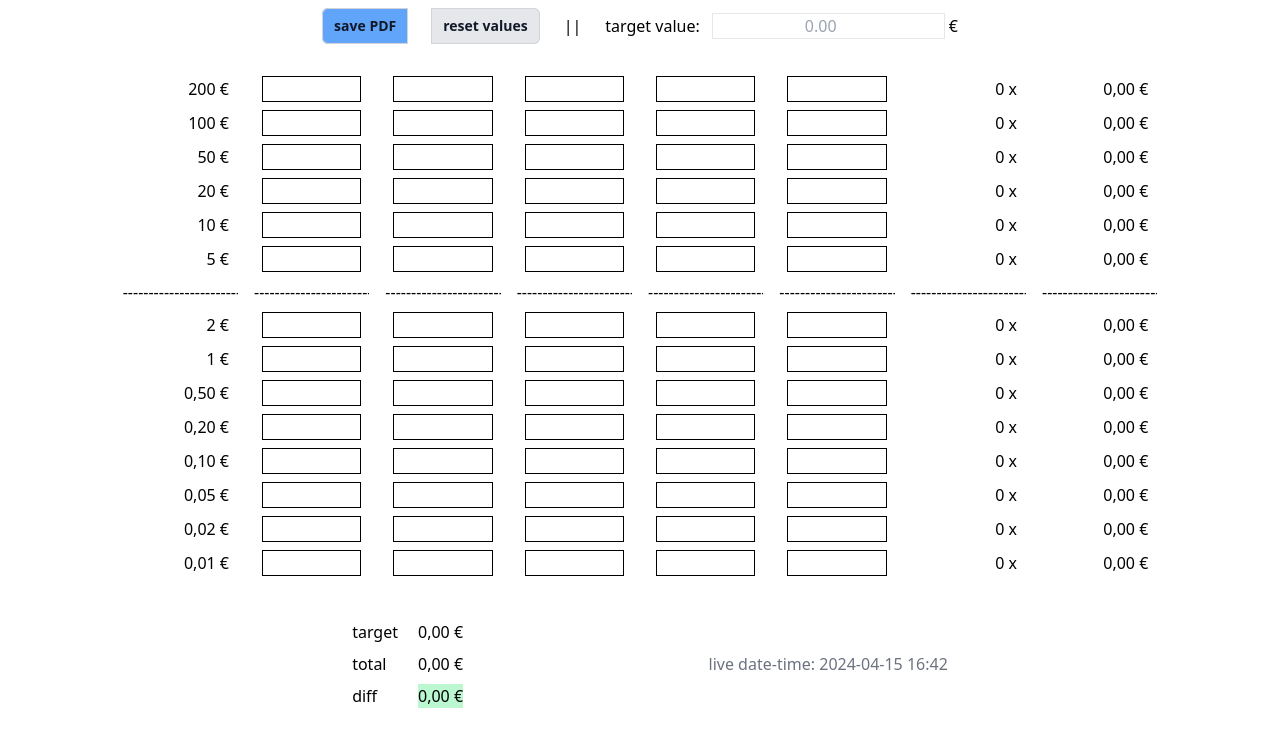
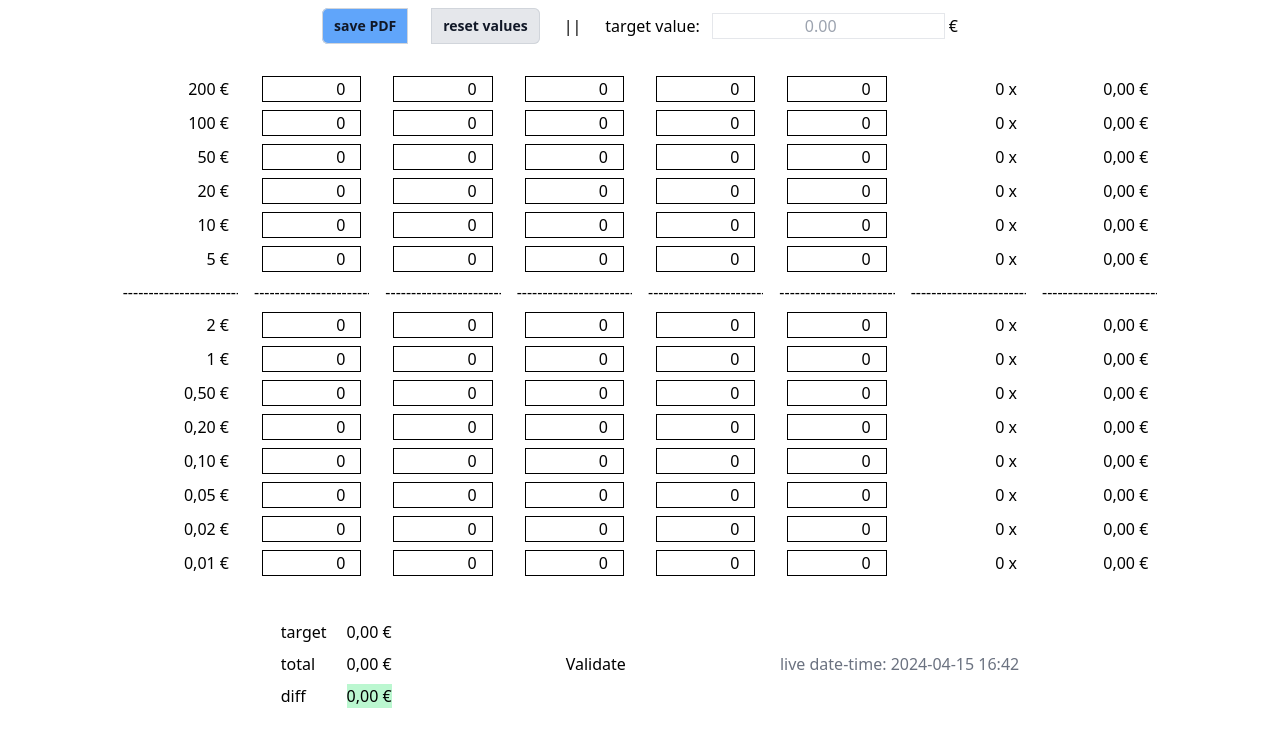
Before and after one commit to soeguet/register-report, a React (Vite) app: page / in a window 1280 px wide. Shown: the top 746 px of the page. Built offline with nearby package versions, Linux system fonts and the light colour scheme.

Commit message:
add: additional backend validation

```diff
--- a/src/components/daily/body/cells/AmountLabel.tsx
+++ b/src/components/daily/body/cells/AmountLabel.tsx
@@ -18,7 +18,7 @@ function AmountLabel(props: AmountLabelProps) {
             return 0;
         }
         const sum = objectWithDailyValues.reduce(
-            (acc, value) => acc + parseFloat(value || "0"),
+            (acc, value) => acc + value,
             0,
         );
         return sum;
--- a/src/components/daily/body/cells/ValueLabel.tsx
+++ b/src/components/daily/body/cells/ValueLabel.tsx
@@ -20,7 +20,7 @@ function ValueLabel(props: ValueLabelProps) {
             return 0;
         }
         const sum = dailyObject.reduce(
-            (acc, value) => acc + parseFloat(value || "0"),
+            (acc, value) => acc + value,
             0,
         );
         const value = coinValues[props.nominal];
--- a/src/components/daily/bottom/ResultRow.tsx
+++ b/src/components/daily/bottom/ResultRow.tsx
@@ -1,8 +1,47 @@
+import {
+    DailyObjectType,
+    useDailyStore,
+} from "../../../stores/daily/dailyStore.ts";
 import { DiffValue } from "./result/DiffValue.tsx";
 import { TargetValue } from "./result/TargetValue.tsx";
 import { TotalValue } from "./result/TotalValue.tsx";
 
+export type RequestPayload = {
+    payloadType: number;
+    requestValidation: {
+        targetValue: number;
+    };
+    requestValues: {
+        euro200: number;
+    };
+};
+
 function ResultRow() {
+    async function validationRequest() {
+        const applicationState = useDailyStore.getState()
+            .dailyValues as DailyObjectType;
+
+        const requestPayload = {
+            payloadType: 1,
+            requestValidation: {
+                targetValue: "100",
+            },
+            requestValues: {
+                euro200: applicationState["200_euro"][0],
+            },
+        };
+
+        const requestOptions = {
+            method: "POST",
+            headers: { "Content-Type": "application/json" },
+            body: JSON.stringify(requestPayload),
+        };
+
+        await fetch("http://localhost:8080/api/v1/calculate", requestOptions)
+            .then((response) => response.json())
+            .then((data) => console.log(data))
+            .catch((error) => console.log("error", error));
+    }
     return (
         <>
             <div className="flex flex-col p-5 text-nowrap">
@@ -10,6 +49,7 @@ function ResultRow() {
                 <TotalValue />
                 <DiffValue />
             </div>
+            <button onClick={validationRequest}>Validate</button>
         </>
     );
 }
--- a/src/stores/daily/dailyStore.ts
+++ b/src/stores/daily/dailyStore.ts
@@ -17,7 +17,7 @@ export type DailyObjectNominal =
     | "1_cent";
 
 export type DailyObjectType = {
-    [key in DailyObjectNominal]: string[];
+    [key in DailyObjectNominal]: number[];
 };
 
 type DailyStore = {
@@ -37,39 +37,39 @@ const useDailyStore: UseBoundStore<StoreApi<DailyStore>> = create<DailyStore>(
         targetValue: 0,
         setTargetValue: (value) => set({ targetValue: value }),
         dailyValues: {
-            "200_euro": Array(5).fill(""),
-            "100_euro": Array(5).fill(""),
-            "50_euro": Array(5).fill(""),
-            "20_euro": Array(5).fill(""),
-            "10_euro": Array(5).fill(""),
-            "5_euro": Array(5).fill(""),
-            "2_euro": Array(5).fill(""),
-            "1_euro": Array(5).fill(""),
-            "50_cent": Array(5).fill(""),
-            "20_cent": Array(5).fill(""),
-            "10_cent": Array(5).fill(""),
-            "5_cent": Array(5).fill(""),
-            "2_cent": Array(5).fill(""),
-            "1_cent": Array(5).fill(""),
+            "200_euro": Array(5).fill(0),
+            "100_euro": Array(5).fill(0),
+            "50_euro": Array(5).fill(0),
+            "20_euro": Array(5).fill(0),
+            "10_euro": Array(5).fill(0),
+            "5_euro": Array(5).fill(0),
+            "2_euro": Array(5).fill(0),
+            "1_euro": Array(5).fill(0),
+            "50_cent": Array(5).fill(0),
+            "20_cent": Array(5).fill(0),
+            "10_cent": Array(5).fill(0),
+            "5_cent": Array(5).fill(0),
+            "2_cent": Array(5).fill(0),
+            "1_cent": Array(5).fill(0),
         },
         resetValues: () =>
             set({
                 targetValue: 0,
                 dailyValues: {
-                    "200_euro": Array(5).fill(""),
-                    "100_euro": Array(5).fill(""),
-                    "50_euro": Array(5).fill(""),
-                    "20_euro": Array(5).fill(""),
-                    "10_euro": Array(5).fill(""),
-                    "5_euro": Array(5).fill(""),
-                    "2_euro": Array(5).fill(""),
-                    "1_euro": Array(5).fill(""),
-                    "50_cent": Array(5).fill(""),
-                    "20_cent": Array(5).fill(""),
-                    "10_cent": Array(5).fill(""),
-                    "5_cent": Array(5).fill(""),
-                    "2_cent": Array(5).fill(""),
-                    "1_cent": Array(5).fill(""),
+                    "200_euro": Array(5).fill(0),
+                    "100_euro": Array(5).fill(0),
+                    "50_euro": Array(5).fill(0),
+                    "20_euro": Array(5).fill(0),
+                    "10_euro": Array(5).fill(0),
+                    "5_euro": Array(5).fill(0),
+                    "2_euro": Array(5).fill(0),
+                    "1_euro": Array(5).fill(0),
+                    "50_cent": Array(5).fill(0),
+                    "20_cent": Array(5).fill(0),
+                    "10_cent": Array(5).fill(0),
+                    "5_cent": Array(5).fill(0),
+                    "2_cent": Array(5).fill(0),
+                    "1_cent": Array(5).fill(0),
                 },
             }),
         handleChange: (
@@ -78,12 +78,14 @@ const useDailyStore: UseBoundStore<StoreApi<DailyStore>> = create<DailyStore>(
             value: string,
         ) =>
             set((state) => {
+                const parsedValue = parseInt(value, 10);
+
                 const newDailyValues = {
                     ...state.dailyValues,
                 };
                 // deep copy of the array
                 newDailyValues[nominal] = [...newDailyValues[nominal]];
-                newDailyValues[nominal][index] = value;
+                newDailyValues[nominal][index] = parsedValue;
 
                 return { dailyValues: newDailyValues };
             }),
--- a/src/utils/converter.ts
+++ b/src/utils/converter.ts
@@ -14,11 +14,8 @@ export function formatNumber(value: number): string {
 export function calcTotalSum(dailyObject: DailyObjectType) {
     let total = 0;
     Object.entries(dailyObject).forEach(
-        ([nominal, values]: [string, string[]]) => {
-            const sum = values.reduce(
-                (acc, value) => acc + parseFloat(value || "0"),
-                0,
-            );
+        ([nominal, values]: [string, number[]]) => {
+            const sum = values.reduce((acc, value) => acc + value, 0);
             const nominalKey = nominal as DailyObjectNominal;
             const totalValue = sum * coinValues[nominalKey];
             total += totalValue;
--- a/src/utils/time.ts
+++ b/src/utils/time.ts
@@ -1,7 +1,7 @@
 export function getCurrentDateTime(): string {
     const now = new Date();
     const year = now.getFullYear();
-    const month = (now.getMonth() + 1).toString().padStart(2, "0"); // Januar ist 0!
+    const month = (now.getMonth() + 1).toString().padStart(2, "0");
     const day = now.getDate().toString().padStart(2, "0");
     const hours = now.getHours().toString().padStart(2, "0");
     const minutes = now.getMinutes().toString().padStart(2, "0");
```
Also changed, not shown: 1 other file (tests, documents, lock files or other folders).
